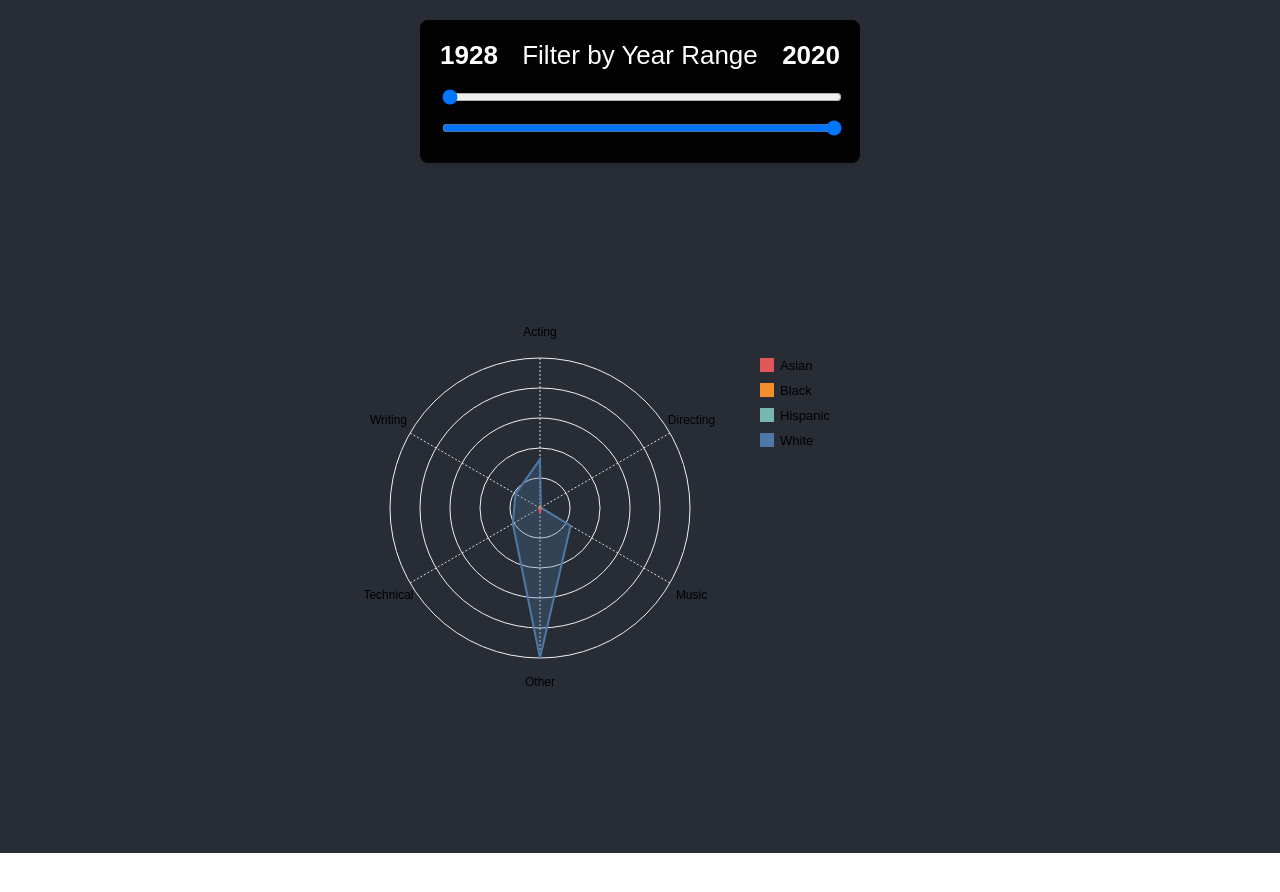
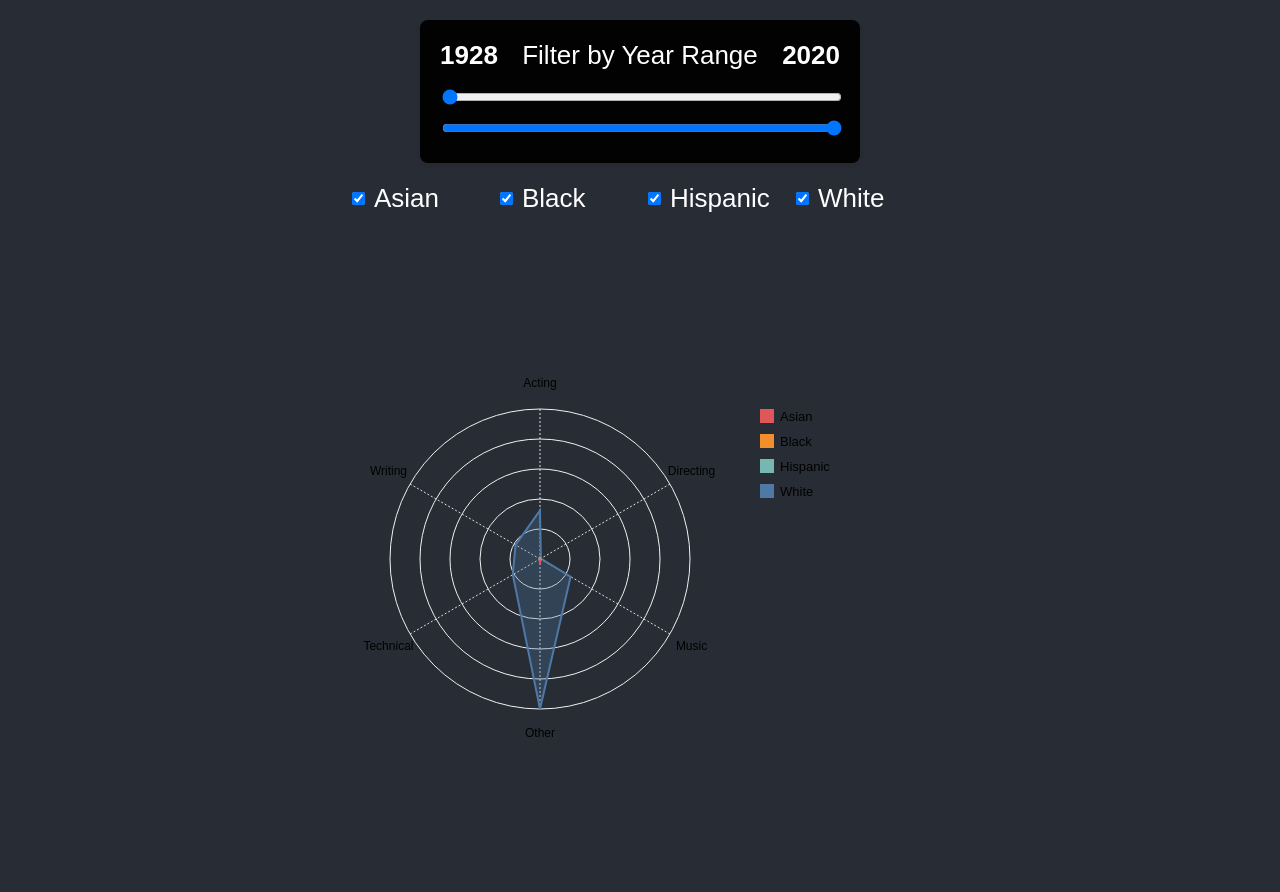
Before and after one commit to rkpindigo/ecs272_final_project, a React (Create React App) app in the folder react-typescript-project/: page / in a window 1280 px wide. Shown: the top 892 px of the page. Before the commit the page ends 853 px from the top, so only its background shows below. Built offline with nearby package versions, Linux system fonts and the light colour scheme.

Commit message:
Added series of checkboxes for radar chart to select which races to show

```diff
--- a/react-typescript-project/src/components/radarChart.tsx
+++ b/react-typescript-project/src/components/radarChart.tsx
@@ -25,6 +25,14 @@ export default function RadarChart() {
   const [yearRange, setYearRange] = useState<[number, number]>([1927, 2023]);
   const [dataBounds, setDataBounds] = useState<[number, number]>([1927, 2023]);
 
+  const allRaces = useMemo(
+    () => Array.from(new Set(rawData.map(d => d.Race))).sort(),
+    [rawData]
+  );
+
+  const [selectedRaces, setSelectedRaces] = useState<string[]>([]);
+
+
   // 1. Data Loading with explicit key mapping
   useEffect(() => {
     d3.csv("/data/oscars.csv").then(rows => {
@@ -45,6 +53,20 @@ export default function RadarChart() {
       setYearRange([min, max]);
     });
   }, []);
+
+  useEffect(() => {
+    if (allRaces.length && selectedRaces.length === 0) {
+      setSelectedRaces(allRaces);
+    }
+  }, [allRaces]);
+
+  const toggleRace = (race: string) => {
+    setSelectedRaces(prev =>
+      prev.includes(race)
+        ? prev.filter(r => r !== race)
+        : [...prev, race]
+    );
+  };
 
   // 2. Normalization Logic
   const normalize = (cat: string) => {
@@ -77,7 +99,7 @@ export default function RadarChart() {
 
     // Grouping data by Race then Category
     const countsByRace = d3.rollup(
-      filtered,
+      filtered.filter(d => selectedRaces.includes(d.Race)),
       v => v.length,
       d => d.Race,
       d => normalize(d.Category)
@@ -155,7 +177,7 @@ export default function RadarChart() {
         .text(race);
     });
 
-  }, [rawData, yearRange, allCategories]);
+  }, [rawData, yearRange, allCategories, selectedRaces]);
 
   return (
     <div style={{ display: 'flex', flexDirection: 'column', alignItems: 'center', fontFamily: 'sans-serif', padding: '20px' }}>
@@ -176,6 +198,34 @@ export default function RadarChart() {
           onChange={e => setYearRange([yearRange[0], Math.max(+e.target.value, yearRange[0])])}
         />
       </div>
+      <div
+        style={{
+          display: "grid",
+          gridTemplateColumns: "repeat(auto-fill, minmax(140px, 1fr))",
+          gap: "8px",
+          maxWidth: "600px",
+          marginBottom: "20px"
+        }}
+      >
+        {allRaces.map(race => (
+          <label
+            key={race}
+            style={{
+              display: "flex",
+              alignItems: "center",
+              gap: "6px",
+              cursor: "pointer"
+            }}
+          >
+            <input
+              type="checkbox"
+              checked={selectedRaces.includes(race)}
+              onChange={() => toggleRace(race)}
+            />
+            {race}
+          </label>
+        ))}
+      </div>
       <svg ref={svgRef} width={width} height={height} />
     </div>
   );
```
